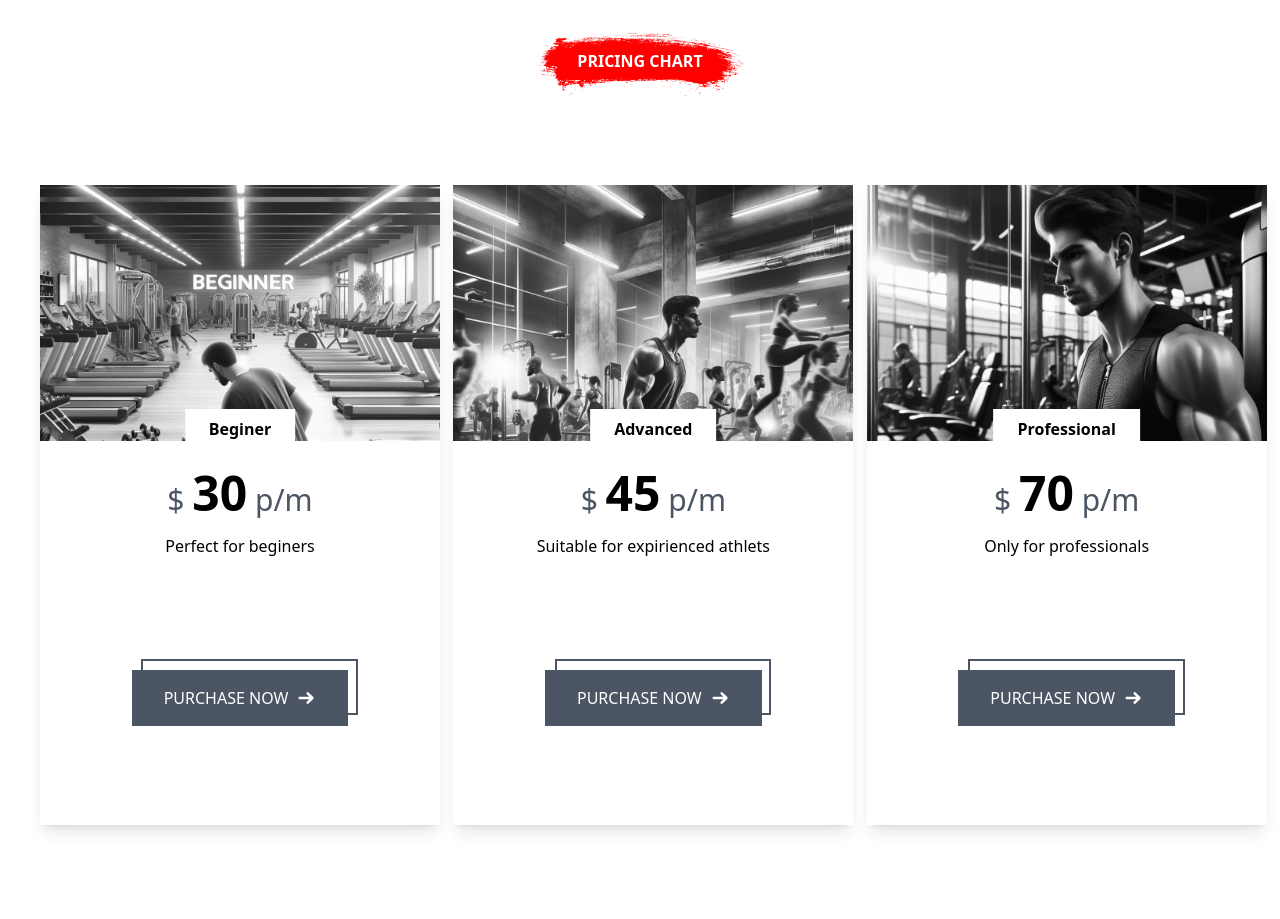
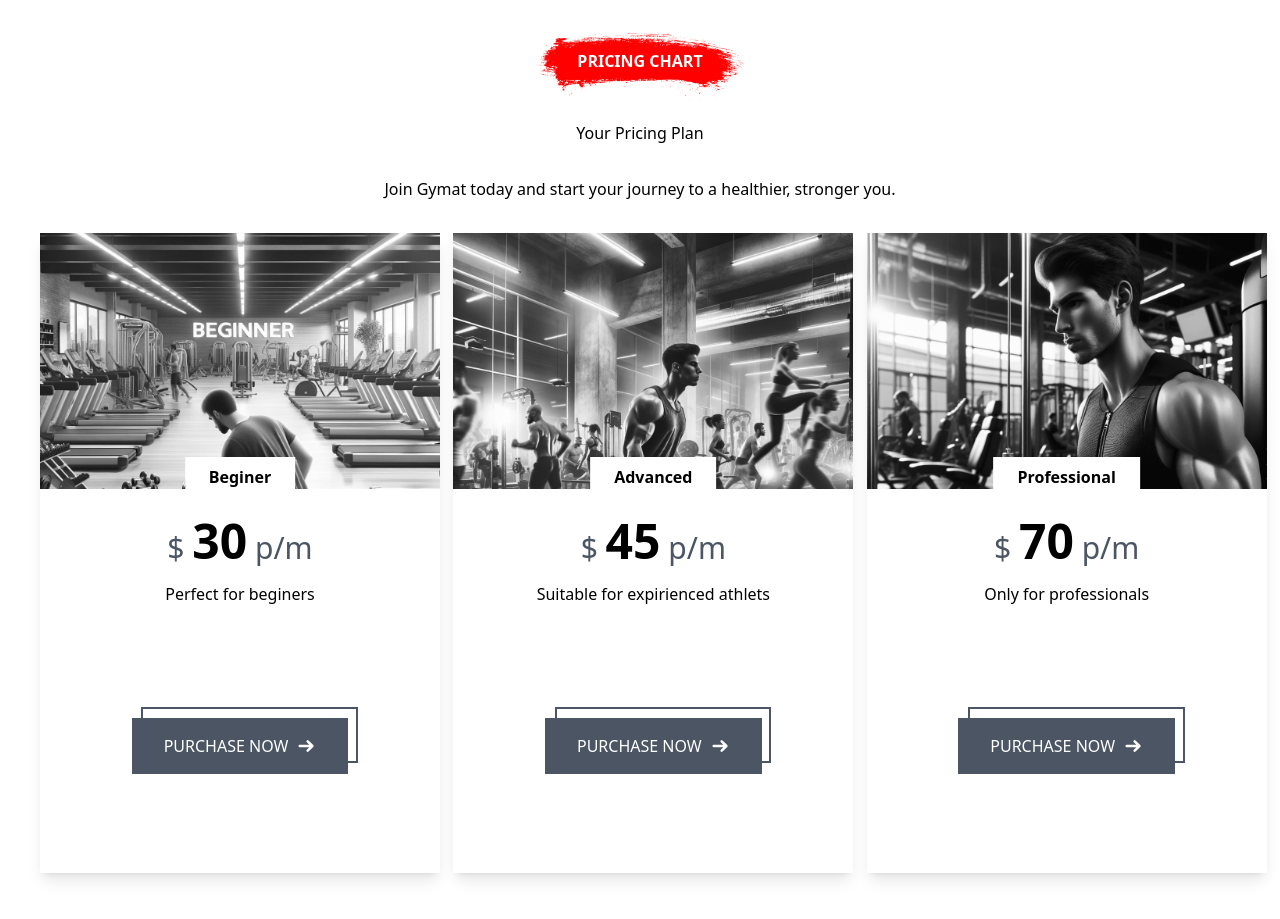
Before and after one commit to OnigiriKing/new-project, a React (Create React App) app: page / in a window 1280 px wide. Shown: the part 5560-6479 px from the top of the page. Built offline with nearby package versions, Linux system fonts and the light colour scheme.

Commit message:
Fix and text added

```diff
--- a/src/components/homeComp/Home.Chart/Chart.Course/Course.jsx
+++ b/src/components/homeComp/Home.Chart/Chart.Course/Course.jsx
@@ -9,6 +9,7 @@ export default function Course({ img, level, price, des }) {
           src={img}
           class=" grayscale-[1] duration-[.4s]
             bg-bg-class-4 group-hover:grayscale-[0] "
+            alt="img"
         ></img>
       </div>
       <div class="flex flex-col w-full p-2 mt-5">
--- a/src/components/homeComp/Home.Chart/Chart.jsx
+++ b/src/components/homeComp/Home.Chart/Chart.jsx
@@ -14,8 +14,10 @@ export default function Chart() {
           <p class="z-[6] font-bold text-white">PRICING CHART</p>
           <img class="absolute -top-[1rem]  z-[5] " src={redBrush} alt="img" />
         </div>
-        <h3></h3>
-        <p></p>
+        <h3>Your Pricing Plan</h3>
+        <p>
+          Join Gymat today and start your journey to a healthier, stronger you.
+        </p>
         {/* Price */}
         <div class="gap-10 grid grid-cols-3 items-center">
           {Object.keys(prices).map((key) => {
```
Also changed, not shown: src/dist/style.css.
